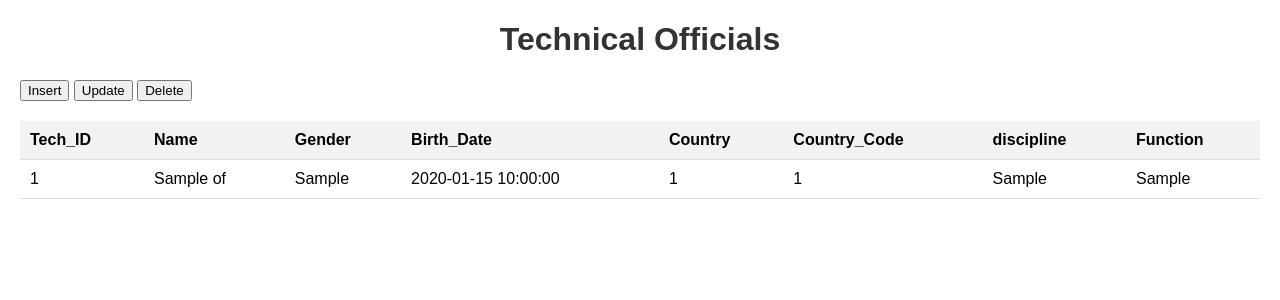
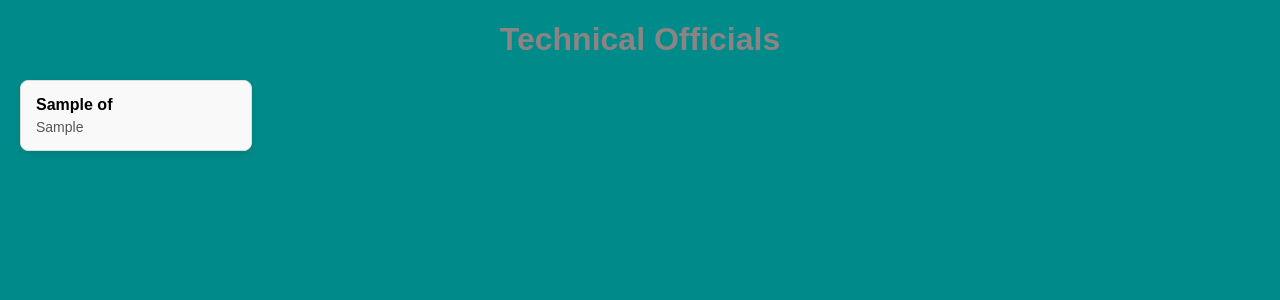
Before and after one commit to itu-itis22-goki21/Database-Arioglu-Project, a Flask app: page /tech in a window 1280 px wide. Shown: the top 300 px of the page. Run offline with Flask 3, Linux system fonts and the light colour scheme; tables that the repository leaves empty or names only in its code hold one stand-in row (values such as "Sample post").

Commit message:
I write the html files again and give them loops to open every content

```diff
--- a/templates/tech_officials.html
+++ b/templates/tech_officials.html
@@ -5,88 +5,117 @@
     <meta name="viewport" content="width=device-width, initial-scale=1.0">
     <title>Technical Officials</title>
     <style>
+        html{
+            background-color: darkcyan;
+        }
         body {
             font-family: Arial, sans-serif;
             margin: 20px;
         }
         h1 {
             text-align: center;
-            color: #333;
+            color: #8c8484;
         }
-        .button-container {
-            text-align: center;
-            margin-bottom: 20px;
+        .container {
+            display: flex;
+            flex-wrap: wrap;
+            gap: 20px;
+
         }
-        .button-container button {
-            padding: 10px 20px;
-            margin: 5px;
-            border: none;
-            background-color: #007bff;
-            color: white;
+        .official-card {
+            border: 1px solid #ddd;
+            padding: 15px;
+            width: 200px;
             cursor: pointer;
+            border-radius: 8px;
+            background-color: #f9f9f9;
+            box-shadow: 0 4px 8px rgba(0, 0, 0, 0.1);
+            transition: transform 0.3s, box-shadow 0.3s;
+            position: relative;
+        }
+        .official-card:hover {
+            transform: translateY(-5px);
+            box-shadow: 0 6px 12px rgba(0, 0, 0, 0.2);
+            background-color: #e9e9e9;
+        }
+        .official-name {
+            font-weight: bold;
+            margin-bottom: 5px;
+        }
+        .official-function {
+            color: #555;
+            font-size: 14px;
+        }
+        .modal-overlay {
+            display: none;
+            position: fixed;
+            top: 0;
+            left: 0;
+            width: 100%;
+            height: 100%;
+            background: rgba(0, 0, 0, 0.5);
+            justify-content: center;
+            align-items: center;
+            z-index: 1000;
+        }
+        .modal-content {
+            background: white;
+            padding: 20px;
             border-radius: 5px;
+            width: 300px;
+            max-width: 90%;
+            box-shadow: 0 0 10px rgba(0, 0, 0, 0.3);
+            position: relative;
+        }
+        .close-button {
+            position: absolute;
+            top: 10px;
+            right: 10px;
+            cursor: pointer;
+            font-weight: bold;
             font-size: 16px;
         }
-        .button-container button:hover {
-            background-color: #0056b3;
+    </style>
+    <script>
+        function openModal(id) {
+            const modal = document.getElementById('modal-' + id);
+            modal.style.display = 'flex';
         }
-        table {
-            width: 100%;
-            border-collapse: collapse;
-            margin: 20px 0;
+
+        function closeModal(id) {
+            const modal = document.getElementById('modal-' + id);
+            modal.style.display = 'none';
         }
-        th, td {
-            padding: 10px;
-            text-align: left;
-            border-bottom: 1px solid #ddd;
-        }
-        th {
-            background-color: #f2f2f2;
-        }
-        tr:hover {
-            background-color: #f5f5f5;
-        }
-    </style>
+    </script>
 </head>
 <body>
 
     <h1>Technical Officials</h1>
 
-    <div class="button-style">
-        <button onclick="window.location.href='/insert'">Insert</button>
-        <button onclick="window.location.href='/update'">Update</button>
-        <button onclick="window.location.href='/delete'">Delete</button>
+
+    <div class="container">
+        {% for official in tech_officials %}
+        <div class="official-card" onclick="openModal('{{ official.tech_id }}')">
+            <div class="official-name">{{ official.name }}</div>
+            <div class="official-function">{{ official.function }}</div>
+        </div>
+
+        <!-- Modal Overlay for each official -->
+        <div class="modal-overlay" id="modal-{{ official.tech_id }}" onclick="closeModal('{{ official.tech_id }}')">
+            <div class="modal-content" onclick="event.stopPropagation()">
+                <span class="close-button" onclick="closeModal('{{ official.tech_id }}')">&times;</span>
+                <p><strong>Tech ID:</strong> {{ official.tech_id }}</p>
+                <p><strong>Name:</strong> {{ official.name }}</p>
+                <p><strong>Gender:</strong> {{ official.gender }}</p>
+                <p><strong>Birth Date:</strong> {{ official.birth_date }}</p>
+                <p><strong>Country:</strong> {{ official.country }}</p>
+                <p><strong>Country Code:</strong> {{ official.country_code }}</p>
+                <p><strong>Discipline:</strong> {{ official.discipline }}</p>
+                <p><strong>Function:</strong> {{ official.function }}</p>
+            </div>
+        </div>
+        {% endfor %}
     </div>
-
-    <table>
-        <thead>
-            <tr>
-                <th>Tech_ID</th>
-                <th>Name</th>
-                <th>Gender</th>
-                <th>Birth_Date</th>
-                <th>Country</th>
-                <th>Country_Code</th>
-                <th>discipline</th>
-                <th>Function</th>
-            </tr>
-        </thead>
-        <tbody>
-            <!-- Rows for each coach will be dynamically added here in Flask -->
-            {% for official in tech_officials %}
-            <tr>
-                <td>{{ official.tech_id }}</td>
-                <td>{{ official.name }}</td>
-                <td>{{ official.gender }}</td>
-                <td>{{ official.birth_date }}</td>
-                <td>{{ official.country }}</td>
-                <td>{{ official.country_code }}</td>
-                <td>{{ official.discipline }}</td>
-                <td>{{ official.function }}</td>
-            </tr>
-            {% endfor %}
-        </tbody>
-    </table>
 
 </body>
 </html>
```
Also changed, not shown: templates/coaches.html (+91 -58 lines), templates/medals.html (+104 -24 lines).
